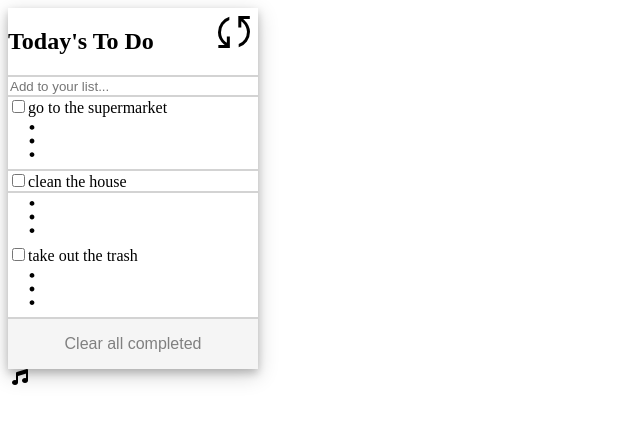
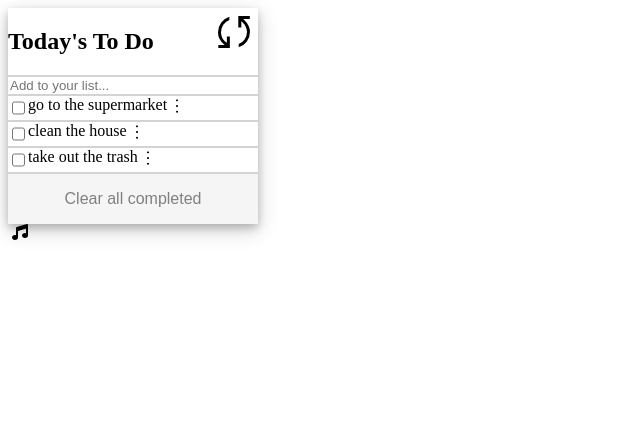
Before and after one commit to fdezcaminero/to-do-list, a website built with webpack: page src/index.html in a window 1280 px wide. Shown: the whole page, without its empty margins (0-640 px from the left). Built offline with nearby package versions, Linux system fonts and the light colour scheme; some icons are missing.

Commit message:
Fix icon size

```diff
--- a/src/index.html
+++ b/src/index.html
@@ -13,11 +13,11 @@
       <h1>Today's To Do</h1>
     </section>
 
-    <section class="bottomBorder experiment1">
+    <section class="bottomBorder">
       <input class="mainInput" placeholder="Add to your list...">
     </section>
 
-    <section id="experiment1" class="todoList">
+    <section class="todoList">
     </section>
 
     <section class="bottomPart">
--- a/src/index.js
+++ b/src/index.js
@@ -26,6 +26,8 @@ document.getElementById('theTop').appendChild(component());
 function component2() {
   const element2 = document.createElement('div');
 
+  // element2.className =  'bottomBorder';
+
   //  // Lodash, now imported by this script
   //  element.innerHTML = _.join(['Hello', 'webpack'], ' ');
   //  element.classList.add('hello');
@@ -36,6 +38,7 @@ function component2() {
 
   vertIcon.src = Icon2;
   vertIcon.alt = "Vertical dots";
+  vertIcon.className = 'dotsIcon';
 
   element2.appendChild(vertIcon);
   return element2;
@@ -76,8 +79,9 @@ function loadHTML() {
   sortTasks();
 
   for (let i = 0; i < tasks.length; i++) {
-    superHTML.insertAdjacentHTML("beforeend", `<div id="experiment${i}" class="bottomBorder experiment1"><input type="checkbox">${tasks[i].description}</div>`);
+    superHTML.insertAdjacentHTML("beforeend", `<div id="experiment${i}"><input type="checkbox">${tasks[i].description}</div>`);
     document.getElementById(`experiment${i}`).appendChild(component2());
+    document.getElementById(`experiment${i}`).className = 'bottomBorder';
   }
 }
 
--- a/src/style.css
+++ b/src/style.css
@@ -10,6 +10,7 @@
 
 .bottomBorder {
   border-bottom: 2px solid lightgray;
+  display: flex;
 }
 
 .bottomPart {
@@ -27,3 +28,7 @@
   margin: 0;
   padding: 16px 0;
 }
+
+.dotsIcon {
+  width: 20px;
+}
```
Also changed, not shown: dist/index.html, dist/main.js.
